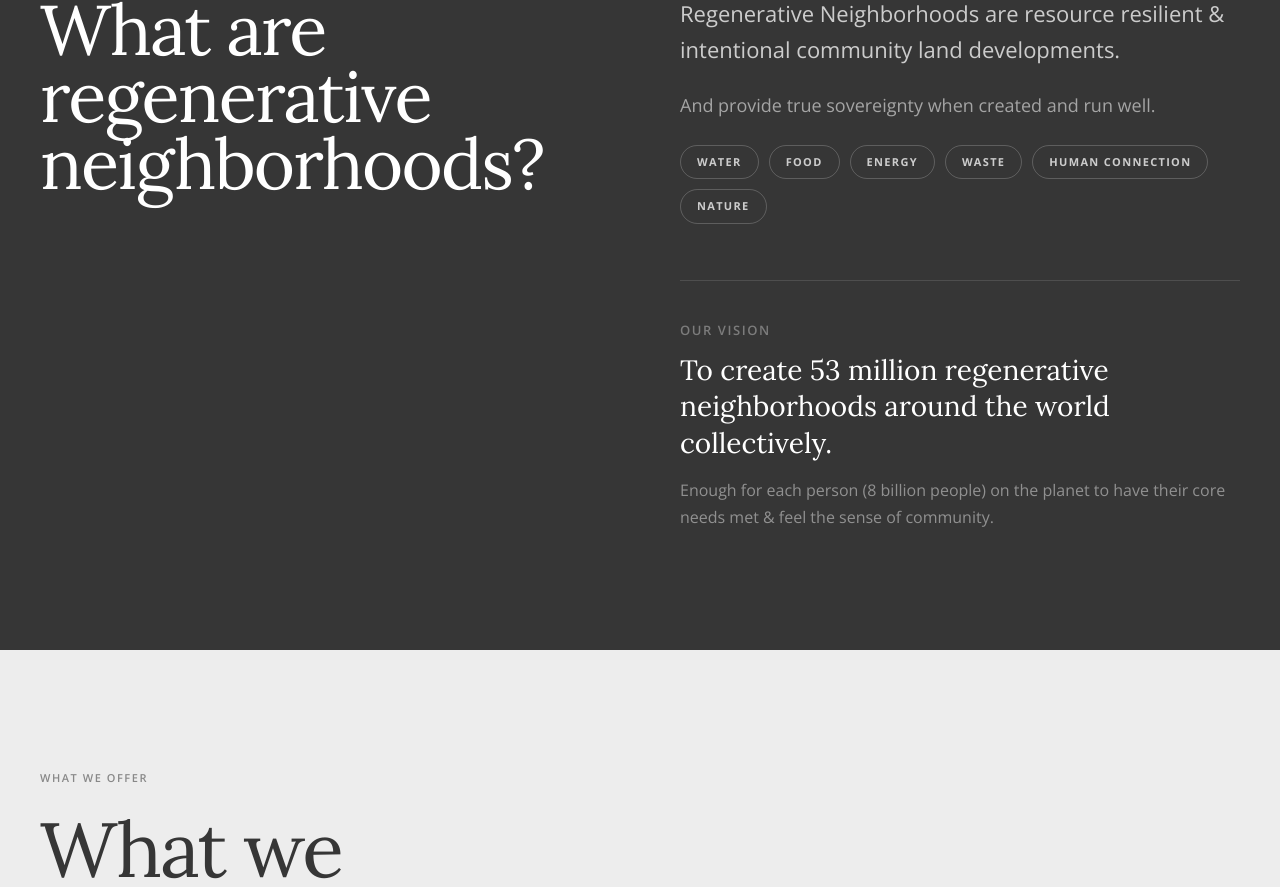
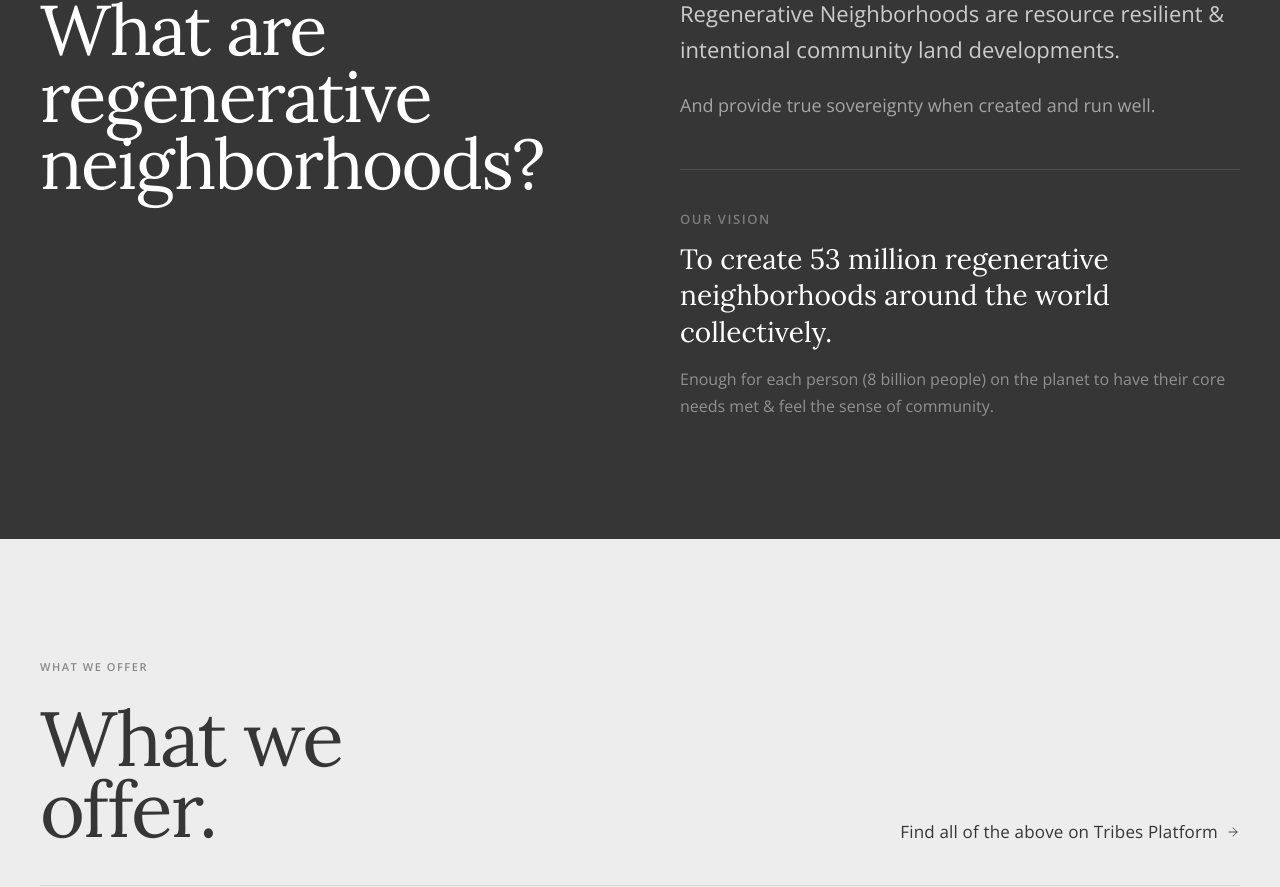
Before and after one commit to wensonia/RegenTribeWebsite, a Next.js app: page / in a window 1280 px wide. Shown: the part 1638-2525 px from the top of the page. Built offline with nearby package versions, Linux system fonts and the light colour scheme.

Commit message:
Remove duplicate need tags from dark RN section

```diff
--- a/app/page.tsx
+++ b/app/page.tsx
@@ -294,18 +294,9 @@ export default function Home() {
                 <p style={{ fontSize: '22px', fontWeight: '300', color: 'rgba(255,255,255,0.75)', lineHeight: '1.6', marginBottom: '24px' }}>
                   Regenerative Neighborhoods are resource resilient &amp; intentional community land developments.
                 </p>
-                <p style={{ fontSize: '18px', fontWeight: '300', color: 'rgba(255,255,255,0.55)', lineHeight: '1.65', marginBottom: '24px' }}>
+                <p style={{ fontSize: '18px', fontWeight: '300', color: 'rgba(255,255,255,0.55)', lineHeight: '1.65', marginBottom: '48px' }}>
                   And provide true sovereignty when created and run well.
                 </p>
-                <div style={{ display: 'flex', flexWrap: 'wrap', gap: '10px', marginBottom: '56px' }}>
-                  {['WATER', 'FOOD', 'ENERGY', 'WASTE', 'HUMAN CONNECTION', 'NATURE'].map((need) => (
-                    <span key={need} style={{
-                      fontSize: '11px', fontWeight: '700', letterSpacing: '0.12em',
-                      textTransform: 'uppercase', border: '1px solid rgba(255,255,255,0.2)',
-                      borderRadius: '9999px', padding: '8px 16px', color: 'rgba(255,255,255,0.75)',
-                    }}>{need}</span>
-                  ))}
-                </div>
                 <div style={{ borderTop: '1px solid rgba(255,255,255,0.12)', paddingTop: '40px' }}>
                   <p style={{ fontSize: '13px', fontWeight: '600', letterSpacing: '0.12em', textTransform: 'uppercase', color: 'rgba(255,255,255,0.35)', marginBottom: '12px' }}>Our vision</p>
                   <p style={{ fontSize: '28px', fontWeight: '400', color: 'white', lineHeight: '1.3', fontFamily: 'var(--font-lora), Georgia, serif' }}>
```
